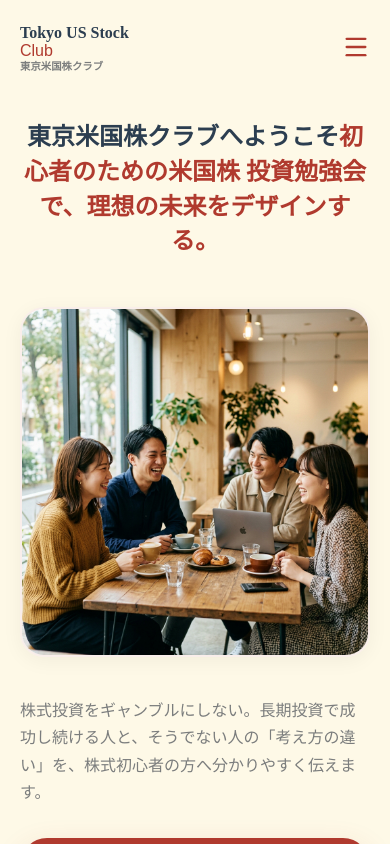
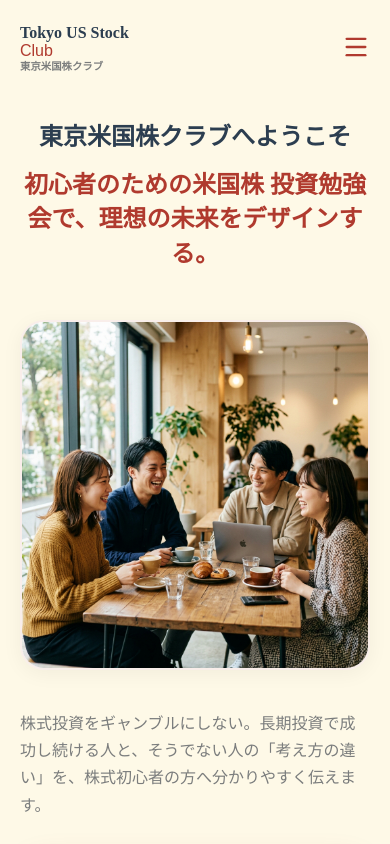
Before and after one commit to yutarotobioka0121-ship-it/tokyo-us-stock-site, a Next.js app: page / in a window 390 px wide. Built offline with nearby package versions, Linux system fonts and the light colour scheme; no server answers; a web font is replaced by a local one.

Commit message:
style: スマホ表示でもヒーロータイトルの「東京米国株クラブへようこそ」の直後で確実に改行するよう修正

```diff
--- a/src/app/globals.css
+++ b/src/app/globals.css
@@ -305,8 +305,9 @@ button {
     overflow-wrap: break-word;
   }
   .hero-title .block-segment {
-    display: inline;
+    display: block;
     white-space: normal;
+    margin-bottom: 0.8rem;
   }
 }
 
```
